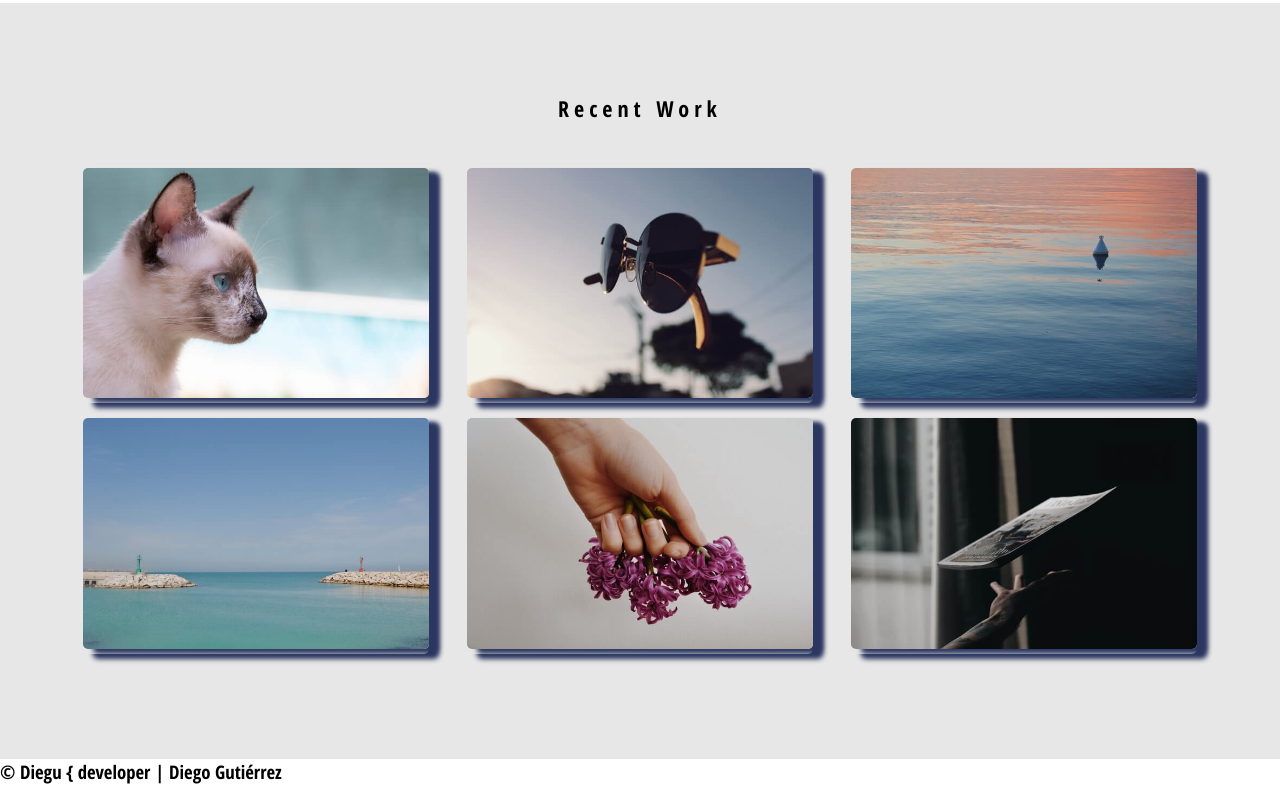
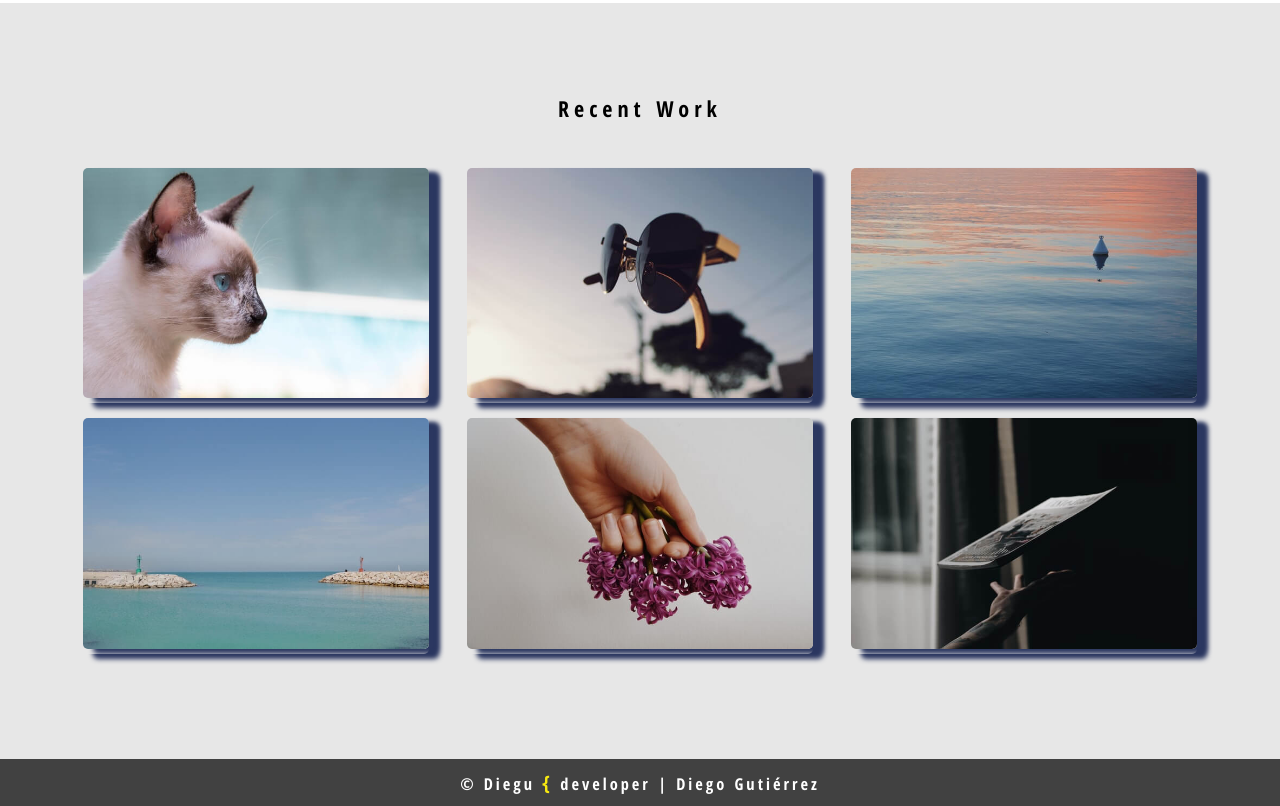
Before and after one commit to diegudeveloper/Proyecto5_Minimalista, a plain HTML site: page index.html in a window 1280 px wide. Shown: the part 2455-3261 px from the top of the page. Before the commit the page ends 3239 px from the top, so only its background shows below. Drawn offline with Linux system fonts and the light colour scheme.

Commit message:
arreglo del footer

```diff
--- a/index.html
+++ b/index.html
@@ -8,7 +8,7 @@
     <link rel="stylesheet" href="css/about_us.css">
     <link rel="stylesheet" href="css/services.css">
     <link rel="stylesheet" href="css/clients.css">
-    <link rel="stylesheet" href="css/portafolio.css"
+    <link rel="stylesheet" href="css/portafolio.css">
     <link rel="stylesheet" href="css/footer.css">
     <title>Proyecto Minimalista</title>
 </head>
```
